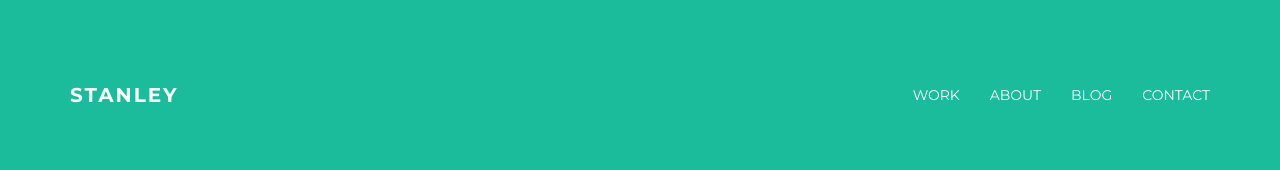
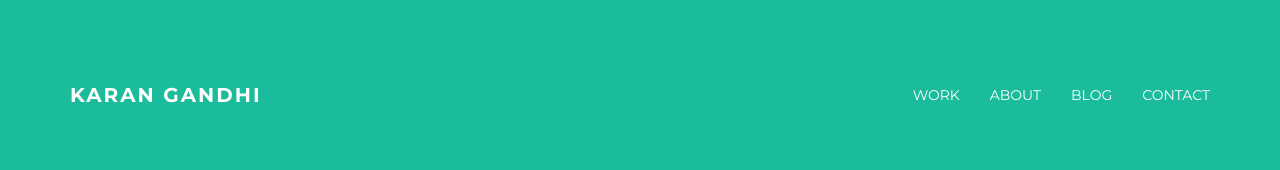
Before and after one commit to karandpr/karandpr.github.io, a plain HTML site: page index.html in a window 1280 px wide. Shown: the top 170 px of the page. Drawn offline with nearby package versions, Linux system fonts and the light colour scheme.

Commit message:
Minor edit

```diff
--- a/index.html
+++ b/index.html
@@ -39,7 +39,7 @@
             <span class="icon-bar"></span>
             <span class="icon-bar"></span>
           </button>
-          <a class="navbar-brand" href="index.html">STANLEY</a>
+          <a class="navbar-brand" href="index.html">Karan Gandhi</a>
         </div>
         <div class="navbar-collapse collapse">
           <ul class="nav navbar-nav navbar-right">
```
